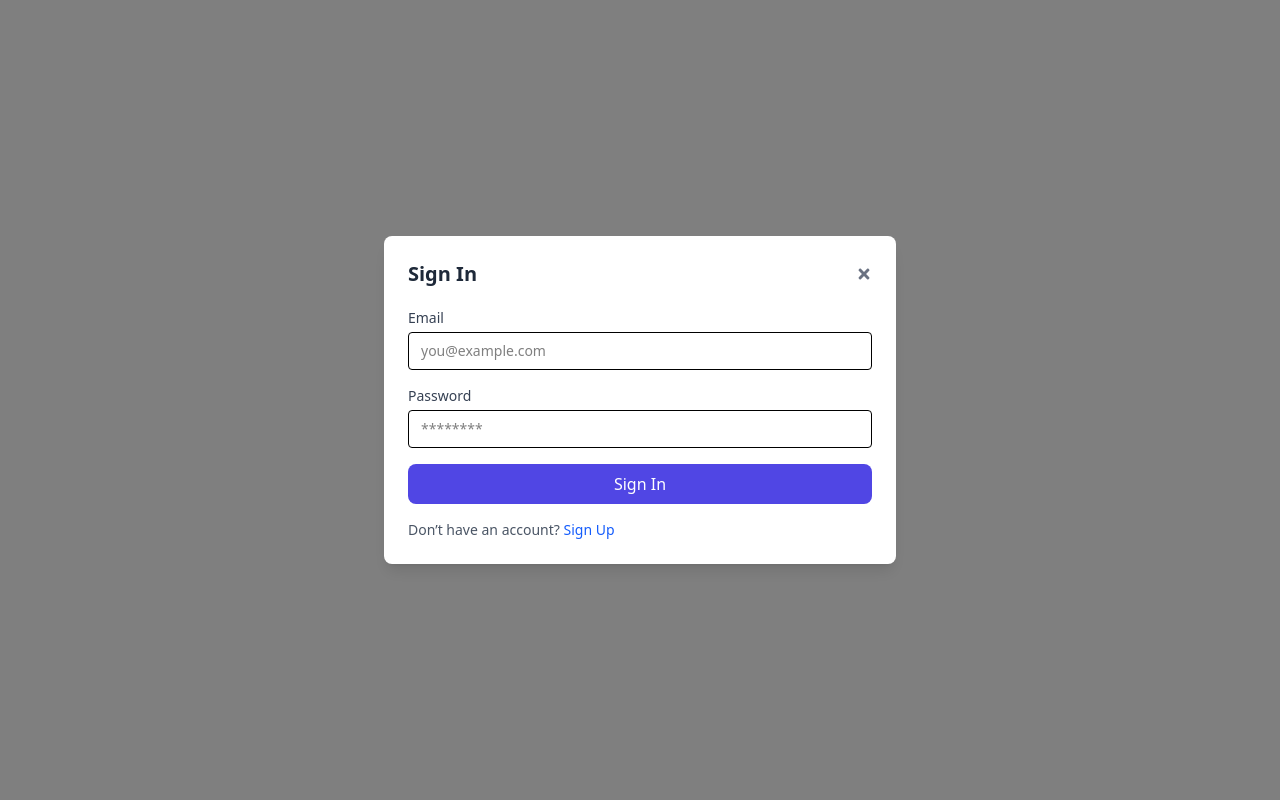
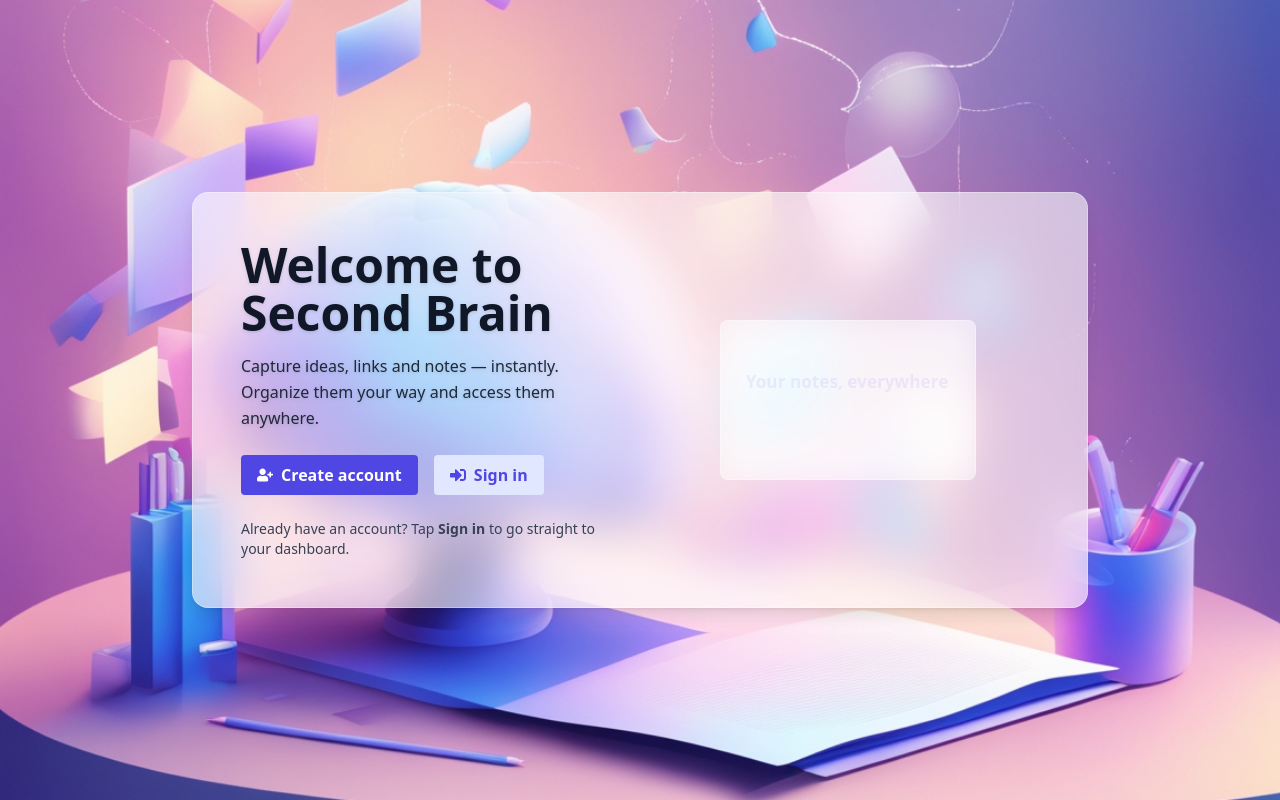
Before and after one commit to sanjitxdutta/second-brain, a React (Vite) app in the folder frontend/: page / in a window 1280 px wide. Before the commit this address led to /signin. Built offline with nearby package versions, Linux system fonts and the light colour scheme.

Commit message:
Created a Home page

```diff
--- a/frontend/package.json
+++ b/frontend/package.json
@@ -13,6 +13,7 @@
     "@tailwindcss/vite": "^4.1.11",
     "axios": "^1.11.0",
     "dotenv": "^17.2.1",
+    "framer-motion": "^12.23.12",
     "react": "^19.1.1",
     "react-dom": "^19.1.1",
     "react-icons": "^5.5.0",
--- a/frontend/src/App.tsx
+++ b/frontend/src/App.tsx
@@ -1,12 +1,11 @@
 import React from "react";
 import { BrowserRouter, Routes, Route, Navigate } from "react-router-dom";
 import Dashboard from "./pages/Dashboard";
-import SignupPage from "./pages/Signup";
-import SigninPage from "./pages/Signin";
 import { AuthProvider } from "./context/AuthContext";
 import PrivateRoute from "./components/PrivateRoute";
 import { StoreProvider } from "./context/StoreContext";
 import PublicDashboard from "./pages/PublicDashboard";
+import Home from "./pages/Home";
 
 const App: React.FC = () => {
   return (
@@ -14,15 +13,16 @@ const App: React.FC = () => {
       <StoreProvider>
         <BrowserRouter>
           <Routes>
-            <Route path="/signup" element={<SignupPage />} />
-            <Route path="/signin" element={<SigninPage />} />
-            <Route path="/dashboard" element={
-              <PrivateRoute>
-                <Dashboard />
-              </PrivateRoute>
-            } />
+            <Route path="/" element={<Home />} />
+            <Route
+              path="/dashboard"
+              element={
+                <PrivateRoute>
+                  <Dashboard />
+                </PrivateRoute>
+              }
+            />
             <Route path="/share/:shareId" element={<PublicDashboard />} />
-            <Route path="/" element={<Navigate to="/signin" replace />} />
             <Route path="*" element={<Navigate to="/" replace />} />
           </Routes>
         </BrowserRouter>
--- a/frontend/src/components/NotesSection.tsx
+++ b/frontend/src/components/NotesSection.tsx
@@ -47,7 +47,10 @@ const NotesSection: React.FC<NotesSectionProps> = ({ selected }) => {
 
   useEffect(() => {
     if (token) {
-      fetchNotes();
+      setTimeout(() => {
+        fetchNotes();
+        console.log("hello");
+      }, 200); // small delay ensures API has the new user data
     }
   }, [token]);
 
--- /dev/null
+++ b/frontend/src/pages/Home.tsx
@@ -0,0 +1,146 @@
+import React, { useEffect, useState, useContext } from "react";
+import { useNavigate } from "react-router-dom";
+import { Button } from "../components/Button";
+import { FaUserPlus, FaSignInAlt } from "react-icons/fa";
+import { motion, AnimatePresence } from "framer-motion";
+import SignupModal from "../components/SignupModal";
+import SigninModal from "../components/SigninModal";
+import { authApi } from "../api/authApi";
+import { AuthContext } from "../context/AuthContext";
+
+const rotatingMessages = [
+    "Your notes, everywhere",
+    "Capture ideas instantly",
+    "Organize without effort",
+    "Access from anywhere",
+    "Your brain, upgraded"
+];
+
+const Home: React.FC = () => {
+    const navigate = useNavigate();
+    const { setToken } = useContext(AuthContext);
+
+    const [messageIndex, setMessageIndex] = useState(0);
+    const [showSignup, setShowSignup] = useState(false);
+    const [showSignin, setShowSignin] = useState(false);
+
+    useEffect(() => {
+        const interval = setInterval(() => {
+            setMessageIndex((prev) => (prev + 1) % rotatingMessages.length);
+        }, 5000);
+        return () => clearInterval(interval);
+    }, []);
+
+    const handleSignup = async (formData: { name: string; email: string; password: string }) => {
+        try {
+            const { token } = await authApi.signup(formData.name, formData.email, formData.password);
+            setToken(token);
+            navigate("/dashboard");
+        } catch (err) {
+            console.error("Signup failed:", err);
+        }
+    };
+
+    const handleSignin = async (formData: { email: string; password: string }) => {
+        try {
+            const { token } = await authApi.signin(formData.email, formData.password);
+            setToken(token);
+            navigate("/dashboard");
+        } catch (err) {
+            console.error("Signin failed:", err);
+        }
+    };
+
+    return (
+        <div
+            className="min-h-screen flex items-center justify-center bg-gradient-to-br from-purple-50 to-white p-6"
+            style={{
+                backgroundImage: "url('/background_img.jpg')",
+                backgroundSize: "cover",
+                backgroundPosition: "center",
+                height: "100vh",
+            }}
+        >
+
+            <div className="w-full max-w-4xl bg-white/60 backdrop-blur-xl border border-white/30 rounded-2xl shadow-lg p-8 md:p-12">
+                <div className="flex flex-col md:flex-row items-center gap-8">
+
+                    <div className="flex-1">
+                        <h1 className="text-4xl md:text-5xl font-extrabold text-gray-900 drop-shadow mb-4">
+                            Welcome to Second Brain
+                        </h1>
+                        <p className="text-gray-800 mb-6 leading-relaxed font-medium drop-shadow">
+                            Capture ideas, links and notes — instantly. Organize them your way and access them anywhere.
+                        </p>
+
+                        <div className="flex flex-col sm:flex-row gap-4 sm:items-center">
+                            <div className="w-full sm:w-auto">
+                                <Button
+                                    variant="primary"
+                                    size="md"
+                                    text="Create account"
+                                    startIcon={<FaUserPlus />}
+                                    onClick={() => setShowSignup(true)}
+                                />
+                            </div>
+
+                            <div className="w-full sm:w-auto">
+                                <Button
+                                    variant="secondary"
+                                    size="md"
+                                    text="Sign in"
+                                    startIcon={<FaSignInAlt />}
+                                    onClick={() => setShowSignin(true)}
+                                />
+                            </div>
+                        </div>
+
+                        <p className="text-sm text-gray-700 mt-6">
+                            Already have an account? Tap{" "}
+                            <span className="font-semibold">Sign in</span> to go straight to your dashboard.
+                        </p>
+                    </div>
+
+                    <div className="hidden md:flex md:flex-1 items-center justify-center">
+                        <div className="w-64 h-40 rounded-lg bg-white/40 backdrop-blur-lg border border-white/30 flex items-center justify-center text-center px-4 relative overflow-hidden">
+                            <AnimatePresence mode="wait">
+                                <motion.span
+                                    key={messageIndex}
+                                    initial={{ opacity: 0, y: 20, scale: 0.95 }}
+                                    animate={{ opacity: 1, y: 0, scale: 1 }}
+                                    exit={{ opacity: 0, y: -20, scale: 0.95 }}
+                                    transition={{ duration: 0.6, ease: "easeInOut" }}
+                                    className="text-purple-500 font-semibold text-lg"
+                                >
+                                    {rotatingMessages[messageIndex]}
+                                </motion.span>
+                            </AnimatePresence>
+                        </div>
+                    </div>
+                </div>
+            </div>
+
+            <SignupModal
+                isOpen={showSignup}
+                onClose={() => setShowSignup(false)}
+                onSwitchToLogin={() => {
+                    setShowSignup(false);
+                    setShowSignin(true);
+                }}
+                onSubmit={handleSignup}
+            />
+
+            <SigninModal
+                isOpen={showSignin}
+                onClose={() => setShowSignin(false)}
+                onSwitchToSignup={() => {
+                    setShowSignin(false);
+                    setShowSignup(true);
+                }}
+                onSubmit={handleSignin}
+            />
+        </div>
+    );
+};
+
+export default Home;
--- a/frontend/src/pages/Signin.tsx
+++ /dev/null
@@ -1,56 +0,0 @@
-import { useState, useContext } from "react";
-import { useNavigate } from "react-router-dom";
-import SigninModal from "../components/SigninModal";
-import SignupModal from "../components/SignupModal";
-import { authApi } from "../api/authApi";
-import { AuthContext } from "../context/AuthContext";
-
-export default function SigninPage() {
-  const navigate = useNavigate();
-  const { setToken } = useContext(AuthContext);
-  const [isSigninOpen, setIsSigninOpen] = useState(true);
-  const [isSignupOpen, setIsSignupOpen] = useState(false);
-
-  const handleSignin = async (formData: { email: string; password: string }) => {
-    try {
-      const { token } = await authApi.signin(formData.email, formData.password);
-      setToken(token);
-      navigate("/dashboard");
-    } catch (err) {
-      console.error("Signin failed:", err);
-    }
-  };
-
-  const handleSignup = async (formData: { name: string; email: string; password: string }) => {
-    try {
-      const { token } = await authApi.signup(formData.name, formData.email, formData.password);
-      setToken(token);
-      navigate("/dashboard");
-    } catch (err) {
-      console.error("Signup failed:", err);
-    }
-  };
-
-  return (
-    <div>
-      <SigninModal
-        isOpen={isSigninOpen}
-        onClose={() => setIsSigninOpen(false)}
-        onSwitchToSignup={() => {
-          setIsSigninOpen(false);
-          setIsSignupOpen(true);
-        }}
-        onSubmit={handleSignin}
-      />
-      <SignupModal
-        isOpen={isSignupOpen}
-        onClose={() => setIsSignupOpen(false)}
-        onSwitchToLogin={() => {
-          setIsSignupOpen(false);
-          setIsSigninOpen(true);
-        }}
-        onSubmit={handleSignup}
-      />
-    </div>
-  );
-}
--- a/frontend/src/pages/Signup.tsx
+++ /dev/null
@@ -1,56 +0,0 @@
-import { useState, useContext } from "react";
-import { useNavigate } from "react-router-dom";
-import SigninModal from "../components/SigninModal";
-import SignupModal from "../components/SignupModal";
-import { authApi } from "../api/authApi";
-import { AuthContext } from "../context/AuthContext";
-
-export default function SignupPage() {
-  const navigate = useNavigate();
-  const { setToken } = useContext(AuthContext);
-  const [isSignupOpen, setIsSignupOpen] = useState(true);
-  const [isSigninOpen, setIsSigninOpen] = useState(false);
-
-  const handleSignup = async (formData: { name: string; email: string; password: string }) => {
-    try {
-      const { token } = await authApi.signup(formData.name, formData.email, formData.password);
-      setToken(token);
-      navigate("/dashboard");
-    } catch (err) {
-      console.error("Signup failed:", err);
-    }
-  };
-
-  const handleSignin = async (formData: { email: string; password: string }) => {
-    try {
-      const { token } = await authApi.signin(formData.email, formData.password);
-      setToken(token);
-      navigate("/dashboard");
-    } catch (err) {
-      console.error("Signin failed:", err);
-    }
-  };
-
-  return (
-    <div>
-      <SignupModal
-        isOpen={isSignupOpen}
-        onClose={() => setIsSignupOpen(false)}
-        onSwitchToLogin={() => {
-          setIsSignupOpen(false);
-          setIsSigninOpen(true);
-        }}
-        onSubmit={handleSignup}
-      />
-      <SigninModal
-        isOpen={isSigninOpen}
-        onClose={() => setIsSigninOpen(false)}
-        onSwitchToSignup={() => {
-          setIsSigninOpen(false);
-          setIsSignupOpen(true);
-        }}
-        onSubmit={handleSignin}
-      />
-    </div>
-  );
-}
```
Also changed, not shown: frontend/public/background_img.jpg (added), 1 other file (tests, documents, lock files or other folders).
